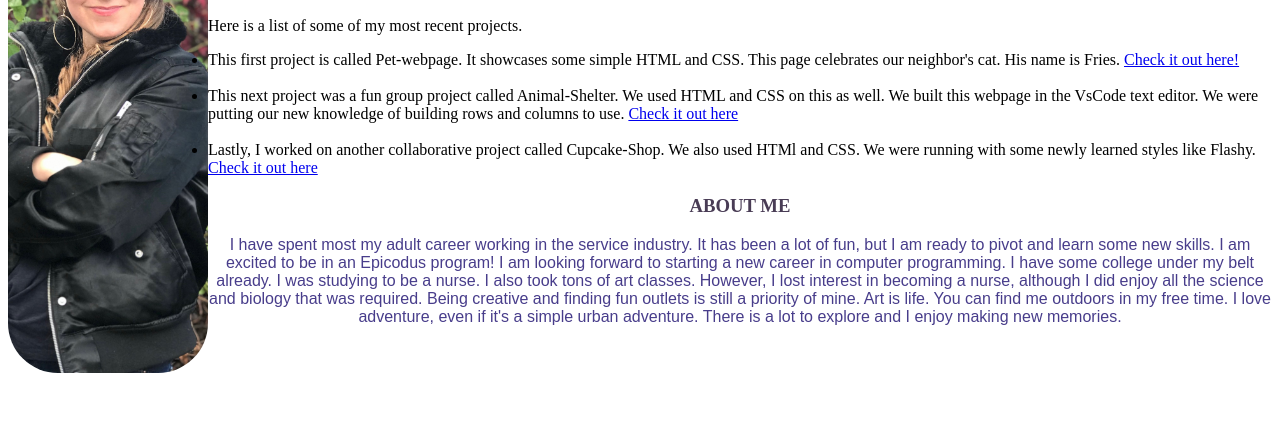
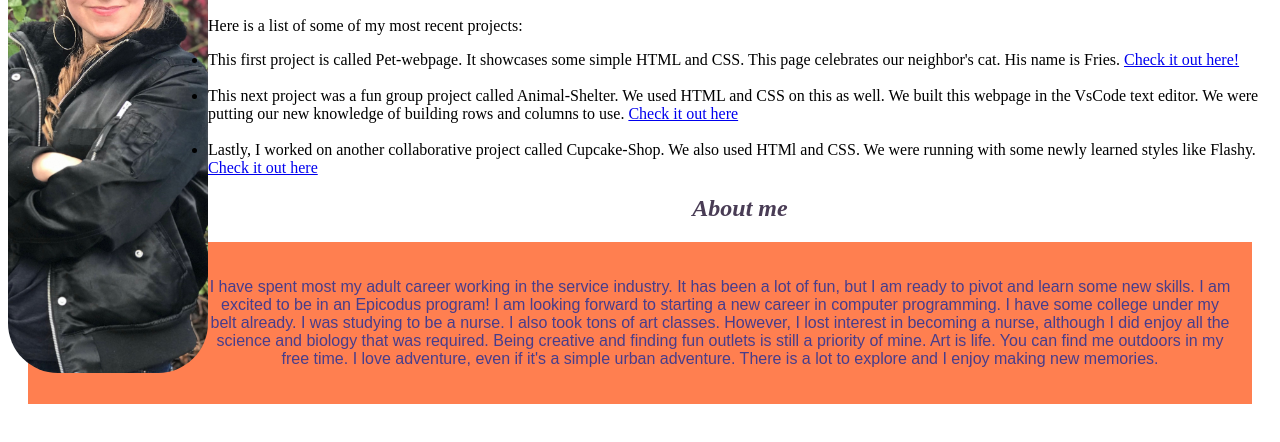
Before and after one commit to BritWallace/portfolio-, a plain HTML site: page index.html in a window 1280 px wide. Shown: the part 166-608 px from the top of the page. Drawn offline with Linux system fonts and the light colour scheme.

Commit message:
Added box model and some more css

```diff
--- a/index.html
+++ b/index.html
@@ -12,7 +12,9 @@
     <a href="https://github.com/BritWallace">Connect on GitHub</a>
 
     <h2>My Portfolio</h2>
-    Here is a list of some of my most recent projects.
+
+    <div clsass= "box">
+    Here is a list of some of my most recent projects:
     <ul>
       <li>
         This first project is called Pet-webpage.  It showcases some simple HTML and CSS. This page celebrates our neighbor's cat. His name is Fries.
@@ -30,14 +32,18 @@
         <a href="https://github.com/BritWallace/cupcake-shop.git">Check it out here</a>
       </li>
     </ul>
+    </div>
+
     <div>
       <h3> <span>About me</span> </h3>
+
+      <div class= "box">
       <p>
       I have spent most my adult career working in the service industry. It has been a lot of fun, but I am ready to pivot and learn some new skills.  I am excited to be in an Epicodus program! I am looking forward to starting a new career in computer programming. I have some college under my belt already.  I was studying to be a nurse. I also took tons of art classes. However, I lost interest in becoming a nurse, although I did enjoy all the science and biology that was required. Being creative and finding fun outlets is still a priority of mine.  Art is life.  You can find me outdoors in my free time.  I love adventure, even if it's a simple urban adventure. There is a lot to explore and I enjoy making new memories.
 
+      </p>
+      </div>
 
-
-      </p>
 
 
     </div>
--- a/styles.css
+++ b/styles.css
@@ -28,9 +28,17 @@ img {
   border-radius: 50px;
 }
 
-/* div span */
+/* div span "About me" */
 span {
-  text-transform: uppercase;
+  font-style: italic;
   text-align: center;
+  font-size:x-large;
 
 }
+
+.box {
+  background-color: coral;
+  border: 20px;
+  padding: 20px;
+  margin: 20px;
+}
```
